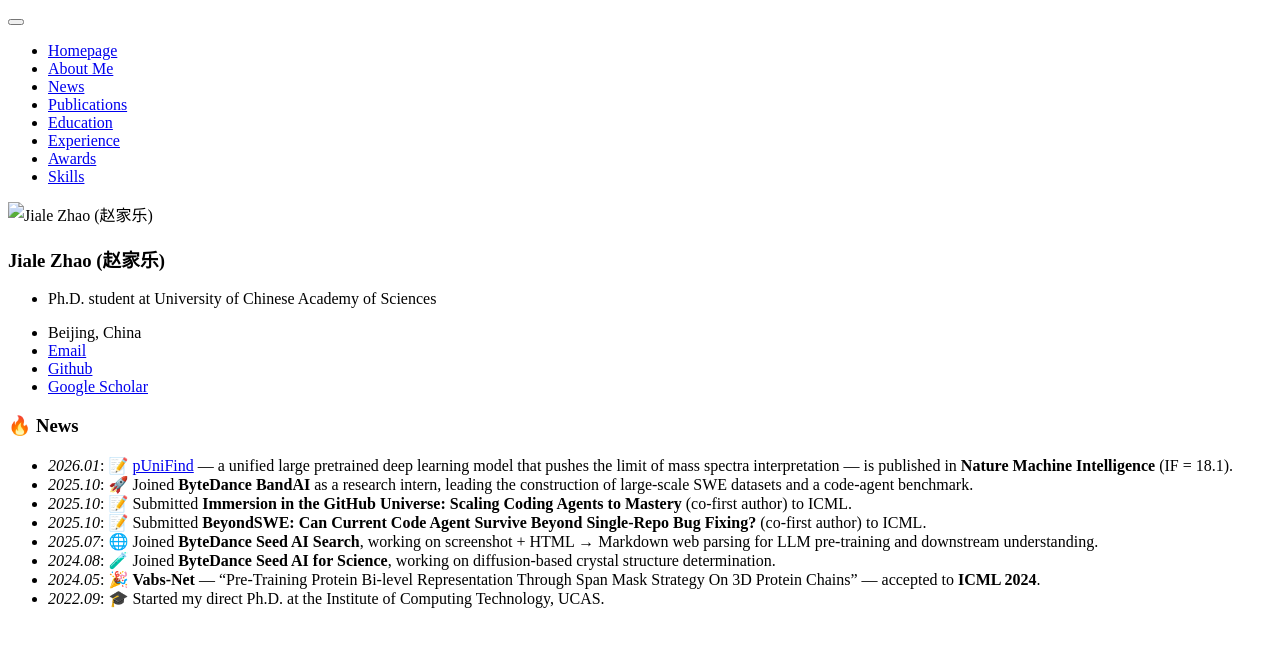
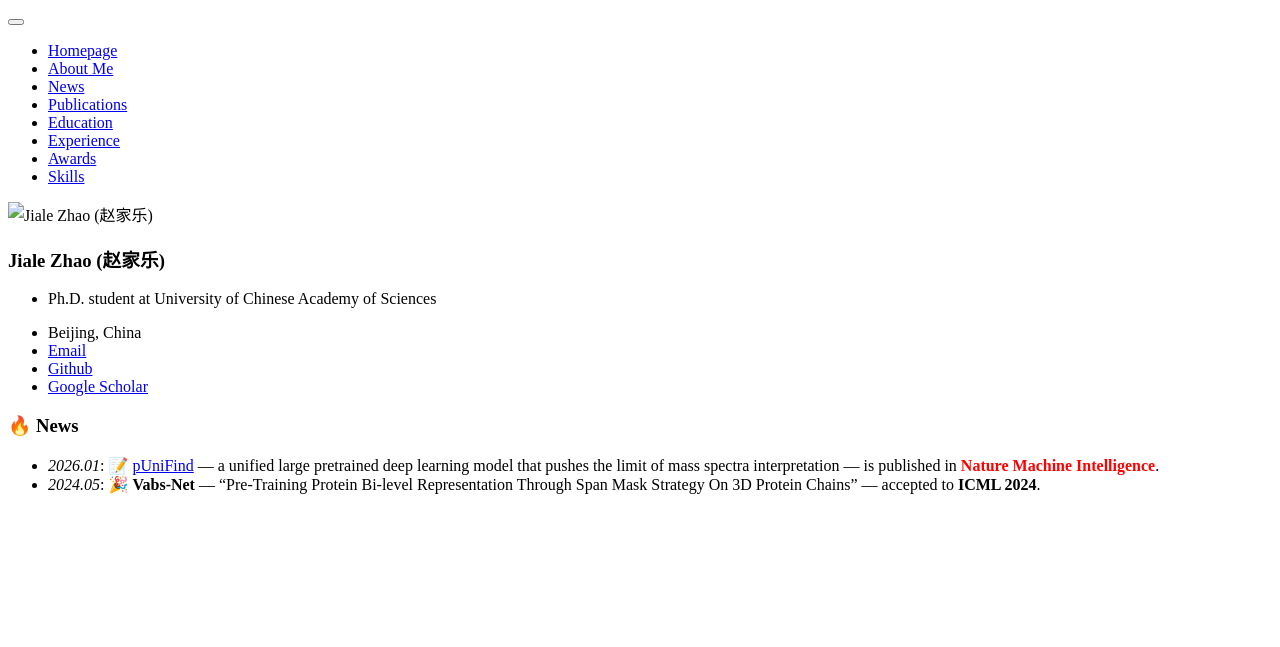
Before and after one commit to Heisenburger2020/Heisenburger2020.github.io, a Jekyll site: the page built from _pages/includes/news.md, in a window 1280 px wide. Shown: the top 647 px of the page. Built offline with Jekyll 4.4.1, drawn with Linux system fonts in a browser that asks for light colours; our own code applies the rules of GitHub Pages for plain Markdown files.

Commit message:
Swap favicon set to baby-reading-Atiyah-MacDonald icon; highlight NMI in red
Co-Authored-By: Claude Opus 4.7 (1M context) <noreply@anthropic.com>

```diff
--- a/_pages/includes/news.md
+++ b/_pages/includes/news.md
@@ -1,9 +1,3 @@
 # 🔥 News
-- *2026.01*: 📝 [pUniFind](https://www.nature.com/articles/s42256-026-01234-8) — a unified large pretrained deep learning model that pushes the limit of mass spectra interpretation — is published in **Nature Machine Intelligence** (IF = 18.1).
-- *2025.10*: 🚀 Joined **ByteDance BandAI** as a research intern, leading the construction of large-scale SWE datasets and a code-agent benchmark.
-- *2025.10*: 📝 Submitted **Immersion in the GitHub Universe: Scaling Coding Agents to Mastery** (co-first author) to ICML.
-- *2025.10*: 📝 Submitted **BeyondSWE: Can Current Code Agent Survive Beyond Single-Repo Bug Fixing?** (co-first author) to ICML.
-- *2025.07*: 🌐 Joined **ByteDance Seed AI Search**, working on screenshot + HTML → Markdown web parsing for LLM pre-training and downstream understanding.
-- *2024.08*: 🧪 Joined **ByteDance Seed AI for Science**, working on diffusion-based crystal structure determination.
+- *2026.01*: 📝 [pUniFind](https://www.nature.com/articles/s42256-026-01234-8) — a unified large pretrained deep learning model that pushes the limit of mass spectra interpretation — is published in <span style="color:red">**Nature Machine Intelligence**</span>.
 - *2024.05*: 🎉 **Vabs-Net** — "Pre-Training Protein Bi-level Representation Through Span Mask Strategy On 3D Protein Chains" — accepted to **ICML 2024**.
-- *2022.09*: 🎓 Started my direct Ph.D. at the Institute of Computing Technology, UCAS.
```
Also changed, not shown: images/android-chrome-192x192.png, images/android-chrome-512x512.png, images/apple-touch-icon.png, images/favicon-16x16.png, images/favicon-32x32.png, images/favicon.ico.
